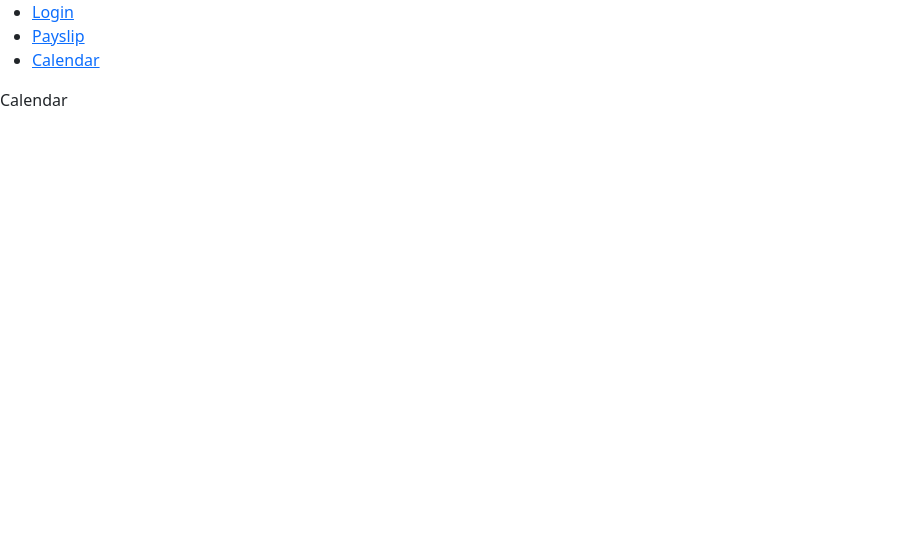
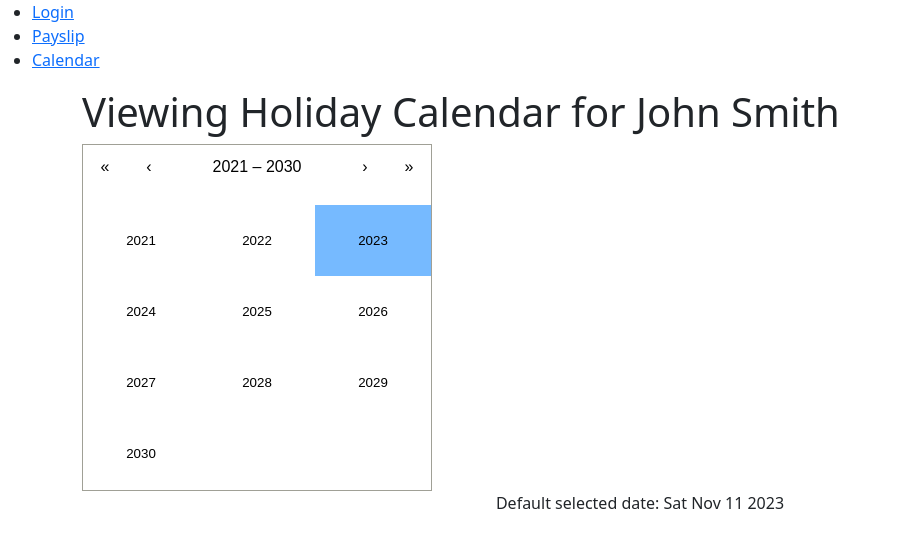
Before and after one commit to KaloyanBobev/payslip-app, a React (Create React App) app: page /calendar in a window 1280 px wide. Shown: the top 548 px of the page, without its empty margins (0-899 px from the left). Built offline with nearby package versions, Linux system fonts and the light colour scheme.

Commit message:
add a Calendar element functionality

```diff
--- a/src/pages/Calendar.js
+++ b/src/pages/Calendar.js
@@ -1,5 +1,32 @@
 import React from "react";
+import { useState } from "react";
+import Calendar from "react-calendar";
+import "react-calendar/dist/Calendar.css";
 
-export default function Calendar() {
-  return <div>Calendar</div>;
+export default function CalendarElement() {
+  const [date, setDate] = useState(new Date());
+  return (
+    <div className="container">
+      <h1>Viewing Holiday Calendar for John Smith</h1>
+      <Calendar
+        className="center-block"
+        onChange={setDate}
+        value={date}
+        selectRange={true}
+        defaultView="decade"
+      />
+      {date.length > 0 ? (
+        <p className="text-center">
+          <span className="bold">Start:</span> {date[0].toDateString()}
+          &nbsp;|&nbsp;
+          <span className="bold">End:</span> {date[1].toDateString()}
+        </p>
+      ) : (
+        <p className="text-center">
+          <span className="bold">Default selected date:</span>{" "}
+          {date.toDateString()}
+        </p>
+      )}
+    </div>
+  );
 }
```
